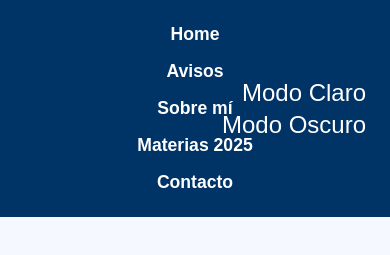
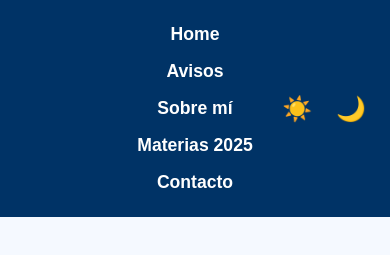
Before and after one commit to Nacho-Cervera/diseno_y_desarrollo_web, a plain HTML site: page uva_1/integrador/contacto.html in a window 390 px wide. Shown: the top 255 px of the page. Drawn offline with Linux system fonts and the light colour scheme.

Commit message:
cambio iconos modo claroscuro

```diff
--- a/uva_1/integrador/contacto.html
+++ b/uva_1/integrador/contacto.html
@@ -19,8 +19,8 @@
                 <li><a href="contacto.html">Contacto</a></li>
             </ul>
             <div class="botones-modo">
-                <button id="modo-claro" class="boton-modo">Modo Claro</button>
-                <button id="modo-oscuro" class="boton-modo">Modo Oscuro</button>
+                <button id="modo-claro" class="boton-modo" title="Modo Claro">☀️</button>
+                <button id="modo-oscuro" class="boton-modo" title="Modo Oscuro">🌙</button>
             </div>
         </nav>
     </header>
@@ -38,10 +38,8 @@
                 <label for="mensaje">Mensaje:</label>
                 <textarea id="mensaje" name="mensaje" rows="4" required></textarea>
 
-                <!-- Mostrar errores -->
                 <div id="errores" class="error"></div>
 
-                <!-- Mostrar mensaje de éxito -->
                 <div id="mensaje-exito" class="success"></div>
 
                 <button type="submit" class="boton">Enviar</button>
@@ -99,116 +97,3 @@
 </body>
 
 </html>
-
-<!--
-<!DOCTYPE html>
-<html lang="es">
-
-<head>
-    <meta charset="UTF-8" />
-    <meta name="viewport" content="width=device-width, initial-scale=1.0" />
-    <title>Contacto</title>
-    <style>
-        input,
-        textarea {
-            border: 2px solid #ccc;
-            border-radius: 5px;
-            padding: 8px;
-            margin-bottom: 10px;
-            width: 100%;
-            font-size: 16px;
-        }
-
-        input:focus,
-        textarea:focus {
-            border-color: #0077cc;
-            outline: none;
-        }
-
-        .error {
-            color: red;
-            font-size: 14px;
-            margin-bottom: 10px;
-        }
-
-        .success {
-            color: green;
-            font-size: 16px;
-            margin-top: 10px;
-        }
-    </style>
-</head>
-
-<body>
-    <header>
-        <nav>
-            <ul>
-                <li><a href="index.html">Home</a></li>
-                <li><a href="avisos.html">Avisos</a></li>
-                <li><a href="sobre_mi.html">Sobre mí</a></li>
-                <li><a href="materias.html">Materias 2025</a></li>
-                <li><a href="contacto.html">Contacto</a></li>
-            </ul>
-        </nav>
-    </header>
-
-    <div class="contenedor">
-        <h1>Contacto</h1>
-        <section class="contacto">
-            <h2>¡Dejá tu mensaje!</h2>
-            <form id="formulario-contacto">
-                <label for="nombre">Nombre:</label>
-                <input type="text" id="nombre" name="nombre" required>
-
-                <label for="email">Correo Electrónico:</label>
-                <input type="email" id="email" name="email" required>
-
-                <label for="mensaje">Mensaje:</label>
-                <textarea id="mensaje" name="mensaje" rows="4" required></textarea>
-
-                <div id="errores" class="error"></div>
-
-                <div id="mensaje-exito" class="success"></div>
-
-                <button type="submit" class="boton">Enviar</button>
-            </form>
-
-        </section>
-    </div>
-
-    <footer class="footer">
-        <p>&copy; 2025 Ignacio Cervera. Todos los derechos reservados.</p>
-    </footer>
-
-    <script>
-        document.getElementById('formulario-contacto').addEventListener('submit', function (e) {
-            e.preventDefault(); // Evita que se envíe el formulario por defecto
-
-            const nombre = document.getElementById('nombre').value.trim();
-            const email = document.getElementById('email').value.trim();
-            const mensaje = document.getElementById('mensaje').value.trim();
-            const erroresDiv = document.getElementById('errores');
-            const exitoDiv = document.getElementById('mensaje-exito');
-
-            erroresDiv.textContent = "";
-            exitoDiv.textContent = "";
-
-            // Validaciones básicas
-            if (nombre === "" || email === "" || mensaje === "") {
-                erroresDiv.textContent = "Por favor, completá todos los campos.";
-                return;
-            }
-
-            if (!email.includes("@") || !email.includes(".")) {
-                erroresDiv.textContent = "Ingresá un correo electrónico válido.";
-                return;
-            }
-
-            // Si todo está bien
-            exitoDiv.textContent = `Gracias por tu contacto, ${nombre}. En breve te estaré respondiendo.`;
-        });
-    </script>
-</body>
-
-</html>
--->
--- a/uva_1/integrador/estilos.css
+++ b/uva_1/integrador/estilos.css
@@ -15,11 +15,13 @@ body {
         position: absolute;
         top: 1rem;
         right: 1rem;
-        flex-direction: column;
-        align-items: flex-end;
+        display: flex;
+        flex-direction: row;
+        align-items: center;
         gap: 0.5rem;
     }
 }
+
 
 nav {
     background-color: #003366;
@@ -28,10 +30,6 @@ nav {
     align-items: center;
     justify-content: center;
     display: flex;
-
-
-    /* esta línea alinea verticalmente todo lo que esté dentro */
-
 }
 
 .oscuro nav {
@@ -127,9 +125,7 @@ h2 {
     margin-left: 0.5rem;
     margin-right: 0.5rem;
     padding: 0;
-    /* evitamos que sobresalga verticalmente */
     line-height: 1;
-    /* más compacto aún */
 }
 
 
```
Also changed, not shown: uva_1/integrador/dyd_web.html (+2 -2 lines), uva_1/integrador/index.html (+2 -2 lines), uva_1/integrador/materias.html (+2 -2 lines), uva_1/integrador/sobre_mi.html (+2 -2 lines).
